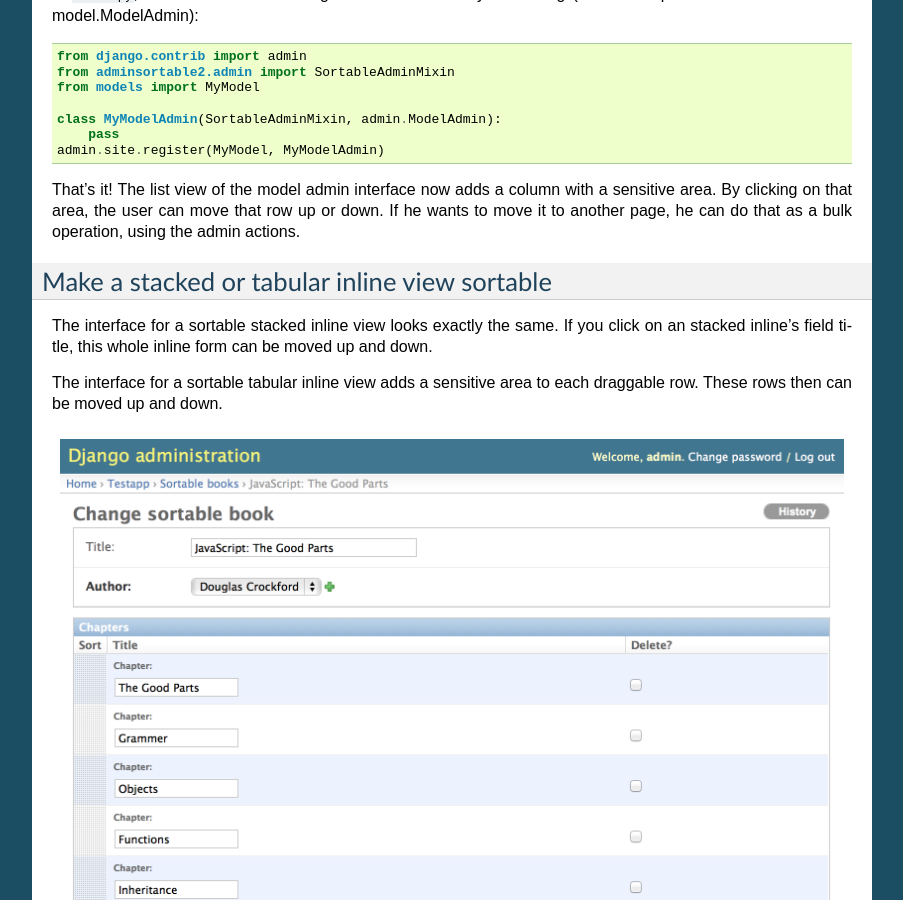
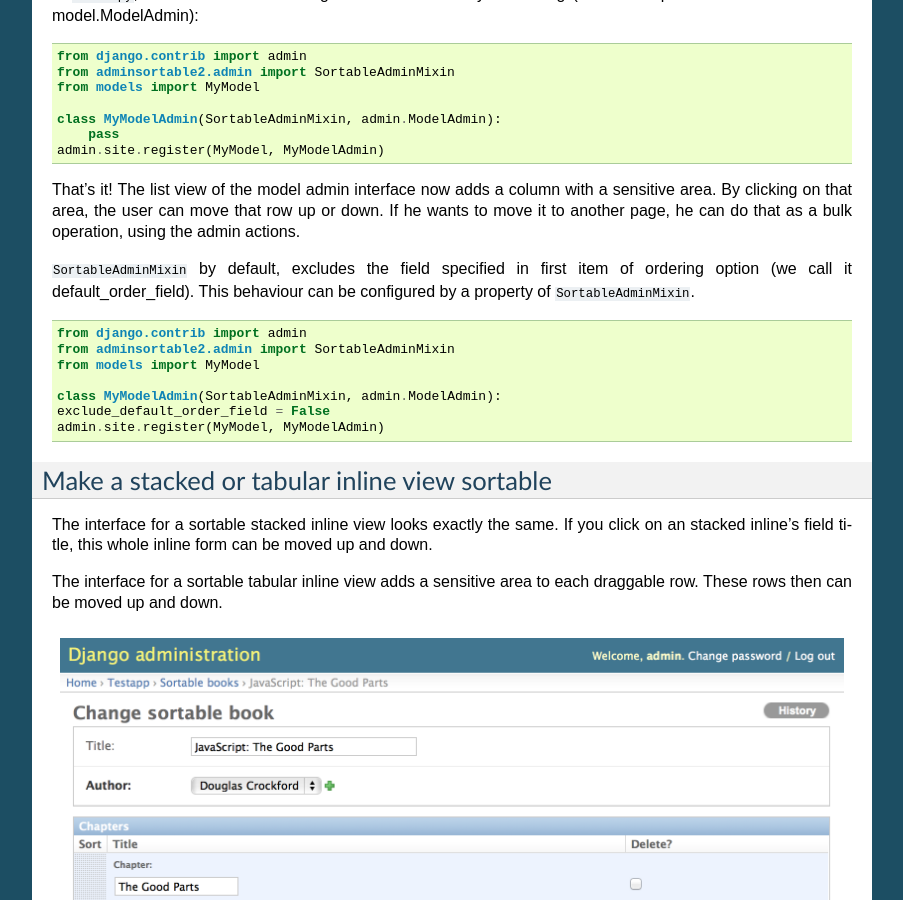
Before and after one commit to jrief/django-admin-sortable2, a Sphinx documentation site: the page built from docs/source/usage.rst, in a window 1280 px wide and 900 px high, scrolled down 2052 px. Shown: the whole window, without its empty margins (198-1101 px from the left). Built offline with Sphinx 7.4.7, drawn with Linux system fonts in a browser that asks for light colours.

Commit message:
added and option for excluding order field default behaviour

```diff
--- a/docs/source/usage.rst
+++ b/docs/source/usage.rst
@@ -97,6 +97,20 @@ mixin class before model.ModelAdmin):
 That's it! The list view of the model admin interface now adds a column with a sensitive area.
 By clicking on that area, the user can move that row up or down. If he wants to move it to another
 page, he can do that as a bulk operation, using the admin actions.
+
+``SortableAdminMixin`` by default, excludes the field specified in first item
+of ordering option (we call it default_order_field). This behaviour can be
+configured by a property of ``SortableAdminMixin``.
+
+.. code:: python
+
+	from django.contrib import admin
+	from adminsortable2.admin import SortableAdminMixin
+	from models import MyModel
+
+	class MyModelAdmin(SortableAdminMixin, admin.ModelAdmin):
+        exclude_default_order_field = False
+	admin.site.register(MyModel, MyModelAdmin)
 
 
 Make a stacked or tabular inline view sortable
```
Also changed, not shown: 1 other file.
